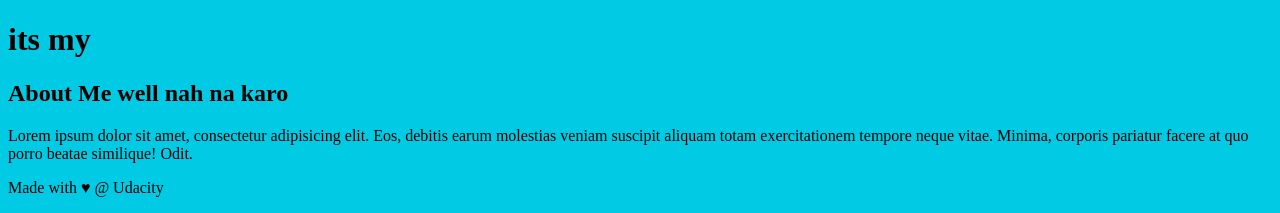
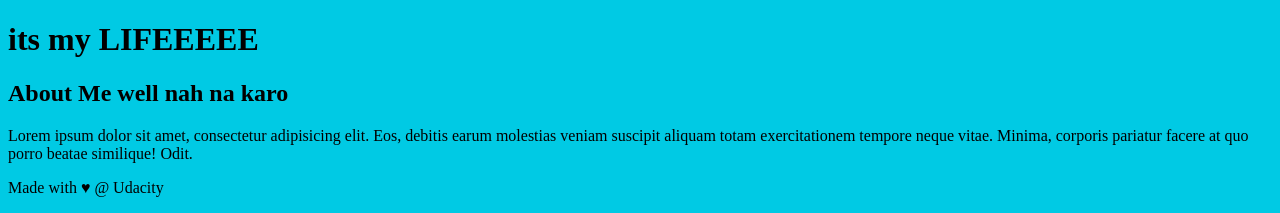
Before and after one commit to DanyalMaq/GitHub-Practice, a plain HTML site: page index.html in a window 1280 px wide. Shown: the top 213 px of the page. Drawn offline with Linux system fonts and the light colour scheme; files that its build step writes are made by us from their sources; files whose address does not match are found by name.

Commit message:
added life to header

```diff
--- a/index.html
+++ b/index.html
@@ -10,7 +10,7 @@
 <body>
 
     <header>
-        <h1>its my</h1>
+        <h1>its my LIFEEEEE</h1>
     </header>
 
     <div class="container">
```
